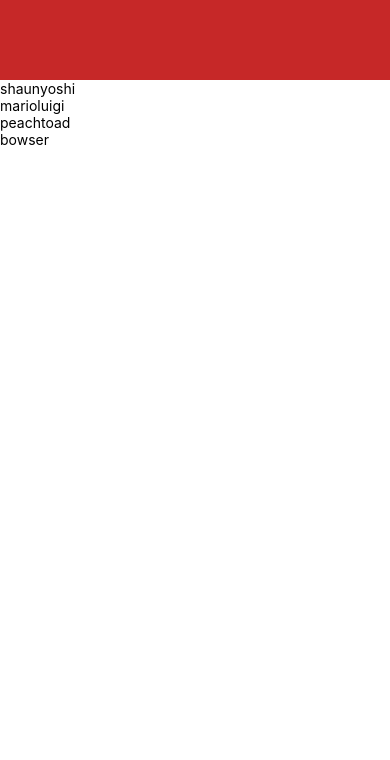
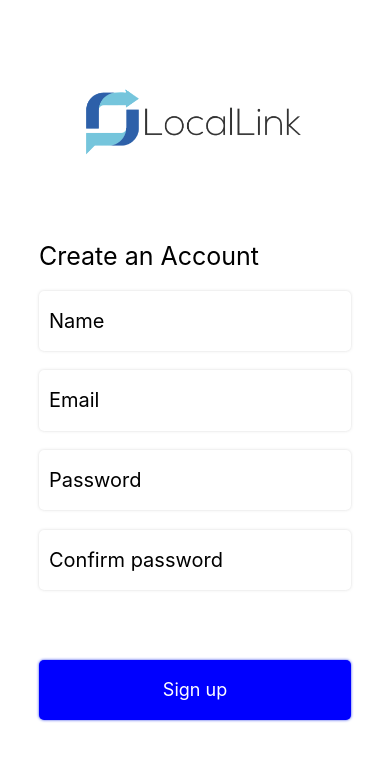
Before and after one commit to anuragchillarige/CupertinoHacks2023, a React Native app in the folder front-end/: screen / in a window 390 px wide. Shown: the top 760 px of the page. Built offline with nearby package versions, Linux system fonts and the light colour scheme.

Commit message:
sign up page styles kind of working

```diff
--- a/front-end/App.js
+++ b/front-end/App.js
@@ -1,9 +1,9 @@
-import { StatusBar } from 'expo-status-bar';
-import { StyleSheet, Text, View } from 'react-native';
-import {NavigationContainer} from "@react-navigation/native";
-import {createNativeStackNavigator} from "@react-navigation/native-stack";
-import HomeScreen from './screens/HomeScreen';
-
+import { StatusBar } from "expo-status-bar";
+import { StyleSheet, Text, View } from "react-native";
+import { NavigationContainer } from "@react-navigation/native";
+import { createNativeStackNavigator } from "@react-navigation/native-stack";
+import HomeScreen from "./screens/HomeScreen";
+import SignUp from "./screens/SignUp";
 
 const Stack = createNativeStackNavigator();
 
@@ -12,9 +12,14 @@ export default function App() {
 		<NavigationContainer>
 			<Stack.Navigator>
 				<Stack.Screen
+					name="Sign Up"
+					component={SignUp}
+					options={{ title: "Sign Up", headerShown: false }}
+				/>
+				<Stack.Screen
 					name="Home"
 					component={HomeScreen}
-        options={{title: 'Nice', headerShown:false}}
+					options={{ title: "Nice", headerShown: false }}
 				/>
 			</Stack.Navigator>
 		</NavigationContainer>
--- a/front-end/screens/SignUp.jsx
+++ b/front-end/screens/SignUp.jsx
@@ -1,6 +1,6 @@
 import React, { useState } from 'react'
 import { register } from '../firebase.js'
-import { View, Text, TextInput, Button } from 'react-native'
+import { SafeAreaView, View, Text, TextInput, Button, StyleSheet, Image, Touchable, TouchableOpacity } from 'react-native'
 import { Alert } from 'react-native'
 
 export default function SignUp() {
@@ -12,13 +12,20 @@ export default function SignUp() {
     const [name, setName] = useState('')
     const [email, setEmail] = useState('')
     const [password, setPassword] = useState('')
+    const [cPassword, setCPassword] = useState('')
 
     const signUpCallback = async () => {
-        if (name !== '' && email !== '' && password !== '') {
-            const result = await register(name, email, password)
+        if (name !== '' && email !== '' && password !== '' && cPassword !== '') {
+            if (password === cPassword) {
+                const result = await register(name, email, password)
 
-            if (!result) {
-                Alert.alert("Sign Up Failed", "Unable to create account.")
+                if (!result) {
+                    Alert.alert("Sign Up Failed", "Unable to create account.")
+                }
+            }
+
+            else {
+                Alert.alert("Sign Up Failed", "Passwords must match.")
             }
         }
 
@@ -28,14 +35,74 @@ export default function SignUp() {
     }
 
     return (
-        <View>
-            <Text>Sign Up</Text>
-            <TextInput placeholder='name' value={name} onChangeText={(newText) => setName(newText)} />
-            <TextInput placeholder='email' value={email} onChangeText={(newText) => setEmail(newText)} />
-            <TextInput placeholder='password' secureTextEntry={true} value={password} onChangeText={(newText) => setPassword(newText)} />
-            <Button title='sign up' onPress={() => {
-                signUpCallback()
-            }}></Button>
-        </View>
+        <SafeAreaView style={styles.container}>
+            <Image style={styles.logoImage} source={require('../assets/transparent-logo.png')} />
+            <View style={styles.inputContainer}>
+                <Text style={styles.textLabel}>Create an Account</Text>
+                <TextInput style={styles.inputField} placeholder='Name' value={name} onChangeText={(newText) => setName(newText)} />
+                <TextInput style={styles.inputField} placeholder='Email' value={email} onChangeText={(newText) => setEmail(newText)} />
+                <TextInput style={styles.inputField} placeholder='Password' secureTextEntry={true} value={password} onChangeText={(newText) => setPassword(newText)} />
+                <TextInput style={styles.inputField} placeholder='Confirm password' secureTextEntry={true} value={cPassword} onChangeText={(newText) => setCPassword(newText)} />
+                <TouchableOpacity style={styles.signUpButton} onPress={() => {
+                    signUpCallback()
+                }}><Text style={{ color: 'white', textAlign: 'center', fontSize: 18, }}>Sign up</Text></TouchableOpacity>
+            </View>
+        </SafeAreaView>
     )
 }
+
+const styles = StyleSheet.create({
+    container: {
+        flex: 1,
+        alignContent: 'center',
+        justifyContent: 'center',
+        textAlign: 'center',
+        backgroundColor: 'white',
+    },
+
+    logoImage: {
+        flex: 1,
+        width: '60%',
+        height: 40,
+        resizeMode: 'contain',
+        alignSelf: 'center',
+    },
+    inputContainer: {
+        flex: 3,
+    },
+    textLabel: {
+        marginLeft: '10%',
+        fontSize: 25,
+        margin: 0,
+        marginBottom: '5%'
+    },
+    inputField: {
+        alignSelf: 'center',
+        width: '80%',
+        backgroundColor: 'white',
+        fontSize: 20,
+        borderRadius: 5,
+        shadowColor: 'grey',
+        shadowOpacity: 0.3,
+        shadowOffset: { width: 0, height: 0 },
+        shadowRadius: 3,
+        marginBottom: '5%',
+        height: '10%',
+        paddingLeft: 10,
+    },
+
+    signUpButton: {
+        width: '80%',
+        marginTop: 50,
+        backgroundColor: 'blue',
+        alignSelf: 'center',
+        height: '10%',
+        borderRadius: 5,
+        shadowOpacity: 1,
+        shadowOffset: { width: 0, height: 0 },
+        shadowRadius: 3,
+        shadowColor: '#3446eb',
+        justifyContent: 'center',
+    }
+
+})
```
Also changed, not shown: front-end/assets/transparent-logo.png (added). Lines whose indentation alone changed are shown as unchanged.
